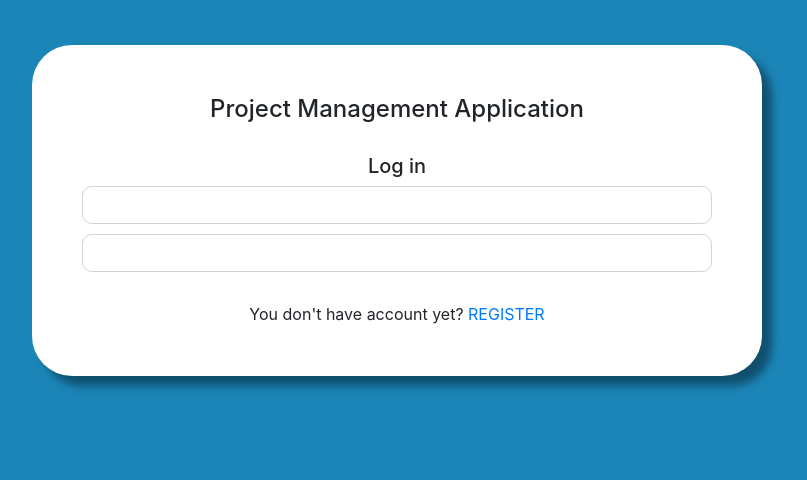
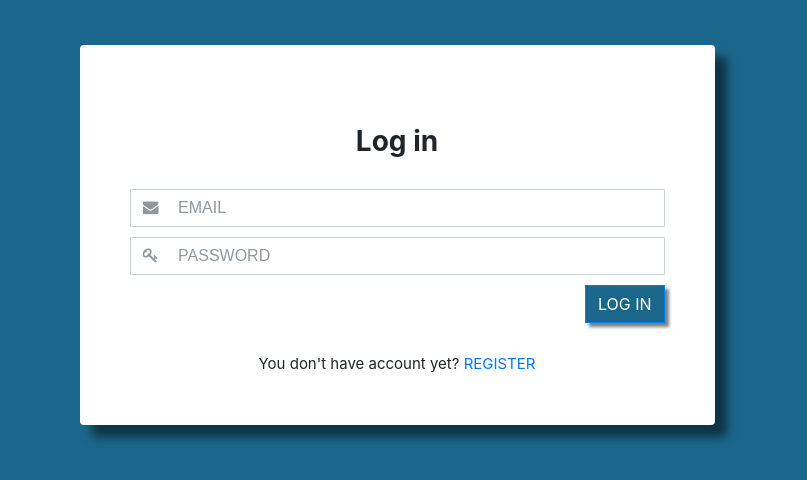
Before and after one commit to krzysztofgrzybowski/project-management, an Angular app: page / in a window 1280 px wide. Shown: the top 480 px of the page, without its empty margins (243-1050 px from the left). Built offline with nearby package versions, Linux system fonts and the light colour scheme.

Commit message:
Style auth dialog

```diff
--- a/src/app/auth-dialog/auth-dialog.component.html
+++ b/src/app/auth-dialog/auth-dialog.component.html
@@ -1,25 +1,28 @@
-<div class="auth-dialog">
-  <h4 class="text-center">Project Management Application</h4>
+<div class="auth-dialog text-center">
   <div *ngIf="mode == 'login'">
     <div class="authentication-form">
-      <h5 class="text-center">Log in</h5>
-      <input class="form-control pm-form-control" />
-      <input class="form-control pm-form-control" />
+      <h3 class="auth-dialog-header">Log in</h3>
+      <input class="form-control pm-form-control" placeholder="&#xf0e0;&#9;EMAIL" style="font-family:Arial, FontAwesome" />
+      <input class="form-control pm-form-control" placeholder="&#xf084;&#9;PASSWORD" style="font-family:Arial, FontAwesome" />
+      <div class="text-right">
+        <a href="#" class="btn btn-primary pm-default-btn">
+          LOG IN
+        </a>
+      </div>
     </div>
-    <p class="text-center">
+    <p>
       You don't have account yet? <a (click)="mode='register'" href="#">REGISTER</a>
     </p>
   </div>
-  <div  *ngIf="mode == 'register'">
+  <div *ngIf="mode == 'register'">
     <div class="authentication-form">
-      <h5 class="text-center">Register</h5>
+      <h3 class="auth-dialog-header">Register</h3>
       <input class="form-control pm-form-control" />
       <input class="form-control pm-form-control" />
       <input class="form-control pm-form-control" />
     </div>
-    <p class="text-center">
+    <p>
       You already have account? <a (click)="mode='login'" href="#">LOG IN</a>
     </p>
   </div>
-
 </div>
--- a/src/app/auth-dialog/auth-dialog.component.sass
+++ b/src/app/auth-dialog/auth-dialog.component.sass
@@ -3,8 +3,8 @@
   margin-top: 45px
   margin-bottom: 45px
   padding: 50px
-  border-radius: 40px
-  box-shadow: 10px 10px 8px rgba(#000000, 0.4)
+  border-radius: 4px
+  box-shadow: 12px 12px 10px rgba(#000000, 0.5)
 
 .authentication-form
   margin-top: 30px
@@ -13,7 +13,32 @@
 .pm-form-control
   margin-top: 5px
   margin-bottom: 10px
-  border-radius: 10px
+  border-radius: 0px
+
+.auth-dialog-header
+  margin-bottom: 30px
+  font-weight: bold
+
+*::-webkit-input-placeholder
+  opacity: 0.75
+
+*:-moz-placeholder
+  opacity: 0.75
+
+*::-moz-placeholder
+  opacity: 0.75
+
+*:-ms-input-placeholder
+  opacity: 0.75
+
+*::-ms-input-placeholder
+  opacity: 0.75
+
+.pm-default-btn
+  border-radius: 0px
+  background-color: #1b678b
+  box-shadow: 4px 4px 3px rgba(#000000, 0.5)
 
 p
   margin-bottom: 0px
+  font-size: 15px
--- a/src/app/homepage/homepage.component.html
+++ b/src/app/homepage/homepage.component.html
@@ -1,6 +1,6 @@
 <div class="container">
   <div class="row justify-content-center">
-    <div class="col-xl-8 col-lg-9 col-md-10 col-sm-11 col-xs-12">
+    <div class="col-xl-7 col-lg-8 col-md-10 col-sm-12 col-xs-12">
       <app-auth-dialog></app-auth-dialog>
     </div>
   </div>
--- a/src/styles.sass
+++ b/src/styles.sass
@@ -2,4 +2,4 @@
 @import "~font-awesome/css/font-awesome.css"
 
 body
-  background-color: #1b85b8
+  background-color: #1b678b
```
